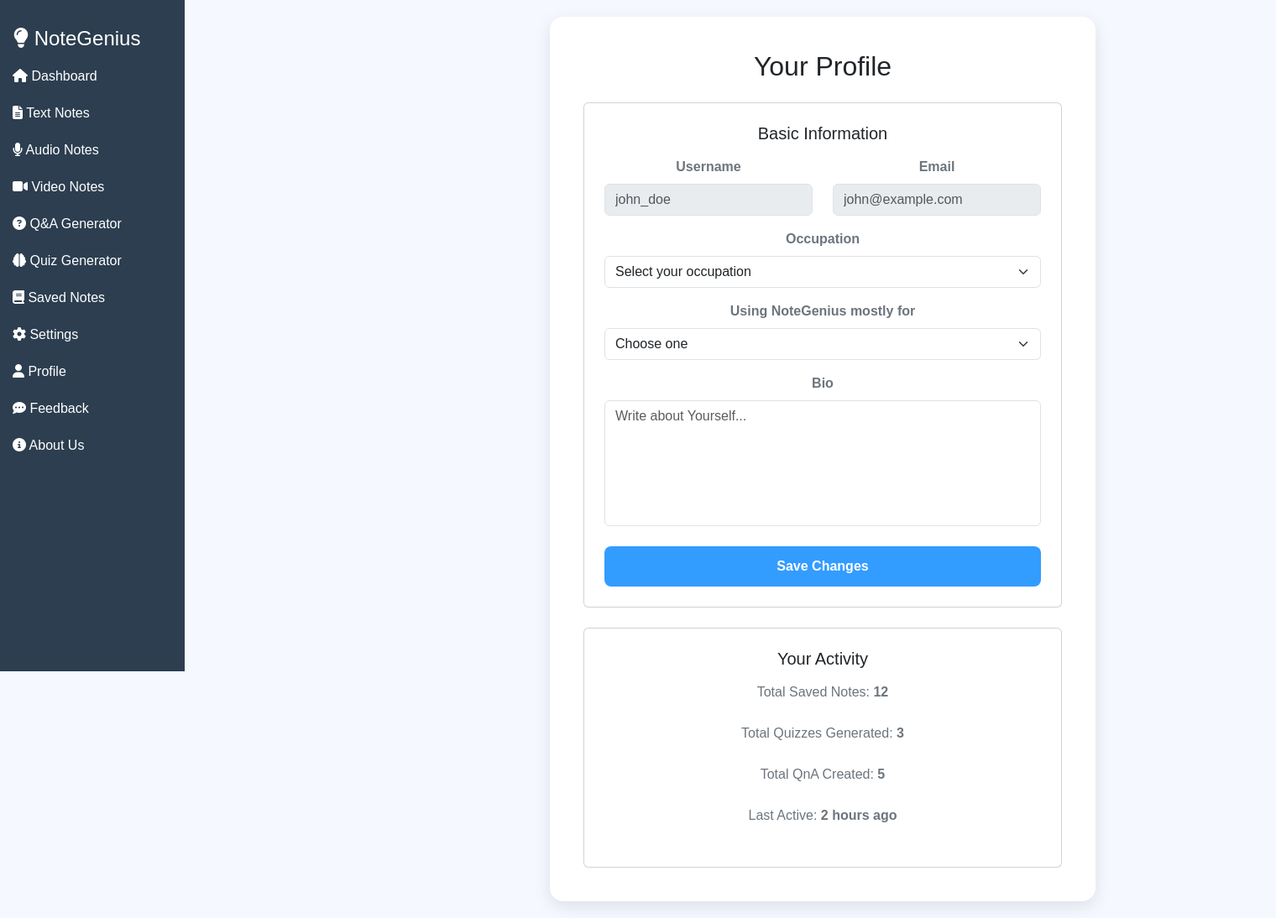
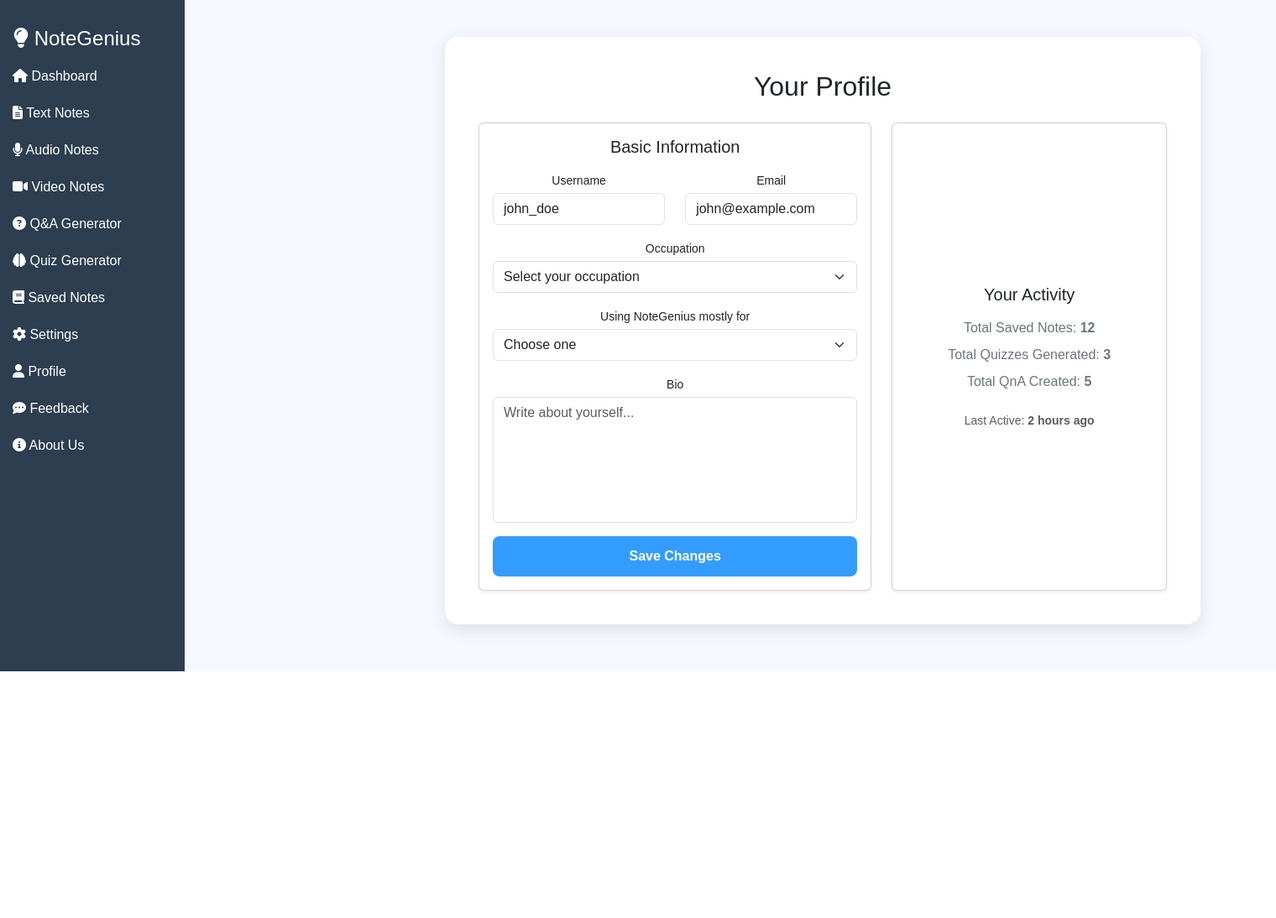
Before and after one commit to Anjali-990/Project-NoteGenius, a Django app: page /profile/ in a window 1520 px wide; the page is wider, and only the part inside the window is pictured. Shown: that part at 84% size. After the commit the page ends 800 px from the top of that part, so only its background shows below. Run offline with Django 5.2, Linux system fonts and the light colour scheme.

Commit message:
improved profile page layout with 2-column design

```diff
--- a/myapp/templates/profile.html
+++ b/myapp/templates/profile.html
@@ -3,82 +3,105 @@
 {% block main %}
 
 <section class="upload-section">
-  <div class="upload-card" style="max-width: 650px; margin: 0 auto;">
-    <h2 class="mb-4 text-center">Your Profile</h2>
+  <div
+    class="upload-card profile-card"
+    style="max-width: 900px; margin: 24px auto 32px auto;"
+  >
+    <h2 class="text-center mb-4">Your Profile</h2>
 
-    <!-- BASIC USER INFO -->
-    <div class="card p-4 mb-4">
-      <h5 class="mb-3">Basic Information</h5>
+    <div class="row g-4">
+      <!-- LEFT: BASIC INFO FORM -->
+      <div class="col-md-7">
+        <div class="card h-100 shadow-sm">
+          <div class="card-body">
+            <h5 class="mb-3 text-center">Basic Information</h5>
 
-      <div class="row">
-        <div class="col-md-6 mb-3">
-          <label class="form-label fw-semibold text-secondary">Username</label>
+            <!-- Username + Email -->
+            <div class="row mb-3">
+              <div class="col-sm-6 mb-2 mb-sm-0">
+                <label class="form-label small mb-1">Username</label>
                 <input
                   type="text"
                   class="form-control"
-            placeholder="john_doe"
-            disabled
+                  value="john_doe"
+                  readonly
                 />
               </div>
-
-        <div class="col-md-6 mb-3">
-          <label class="form-label fw-semibold text-secondary">Email</label>
+              <div class="col-sm-6">
+                <label class="form-label small mb-1">Email</label>
                 <input
                   type="email"
                   class="form-control"
-            placeholder="john@example.com"
-            disabled
+                  value="john@example.com"
+                  readonly
                 />
               </div>
             </div>
 
-      <!-- OCCUPATION DROPDOWN -->
+            <!-- Occupation -->
             <div class="mb-3">
-        <label class="form-label fw-semibold text-secondary">Occupation</label>
+              <label class="form-label small mb-1">Occupation</label>
               <select class="form-select">
-          <option selected disabled>Select your occupation</option>
+                <option selected>Select your occupation</option>
                 <option>Student</option>
-          <option>Teacher</option>
+                <option>Working Professional</option>
+                <option>Teacher / Professor</option>
                 <option>Researcher</option>
-          <option>Working Professional</option>
-          <option>Freelancer</option>
                 <option>Other</option>
               </select>
             </div>
 
-      <!-- USING NOTEGENIUS MOSTLY FOR -->
+            <!-- Using NoteGenius mostly for -->
             <div class="mb-3">
-        <label class="form-label fw-semibold text-secondary">Using NoteGenius mostly for</label>
+              <label class="form-label small mb-1">Using NoteGenius mostly for</label>
               <select class="form-select">
-          <option selected disabled>Choose one</option>
-          <option>Text Summarisation</option>
-          <option>Audio Summarisation</option>
-          <option>Video Summarisation</option>
-          <option>QnA Generation</option>
-          <option>Quiz Generation</option>
+                <option selected>Choose one</option>
+                <option>Text summarisation</option>
+                <option>Audio notes</option>
+                <option>Video notes</option>
+                <option>Q&A generation</option>
+                <option>Quiz generation</option>
               </select>
             </div>
 
-      <!-- FEEDBACK / SUGGESTIONS -->
+            <!-- Bio -->
             <div class="mb-3">
-        <label class="form-label fw-semibold text-secondary">Bio</label>
+              <label class="form-label small mb-1">Bio</label>
               <textarea
                 class="form-control"
-          rows="3"
-          placeholder="Write about Yourself..."
+                rows="4"
+                placeholder="Write about yourself..."
               ></textarea>
             </div>
 
-      <button class="btn btn-primary w-100 mt-2">Save Changes</button>
+            <div class="d-grid">
+              <button class="btn btn-primary">Save Changes</button>
+            </div>
+          </div>
+        </div>
       </div>
 
-    <!-- USER ACTIVITY / STATS -->
-    <div class="card p-4">
+      <!-- RIGHT: ACTIVITY CARD -->
+      <div class="col-md-5">
+        <div class="card h-100 shadow-sm">
+          <div class="card-body text-center d-flex flex-column justify-content-center">
             <h5 class="mb-3">Your Activity</h5>
-      <p>Total Saved Notes: <strong>12</strong></p>
-      <p>Total Quizzes Generated: <strong>3</strong></p>
-      <p>Total QnA Created: <strong>5</strong></p>
-      <p>Last Active: <strong>2 hours ago</strong></p>
+
+            <p class="mb-2">
+              Total Saved Notes: <strong>12</strong>
+            </p>
+            <p class="mb-2">
+              Total Quizzes Generated: <strong>3</strong>
+            </p>
+            <p class="mb-2">
+              Total QnA Created: <strong>5</strong>
+            </p>
+            <p class="mt-3 mb-0 text-muted small">
+              Last Active: <strong>2 hours ago</strong>
+            </p>
+          </div>
+        </div>
+      </div>
     </div>
   </div>
 </section>
```
Lines whose indentation alone changed are shown as unchanged.
